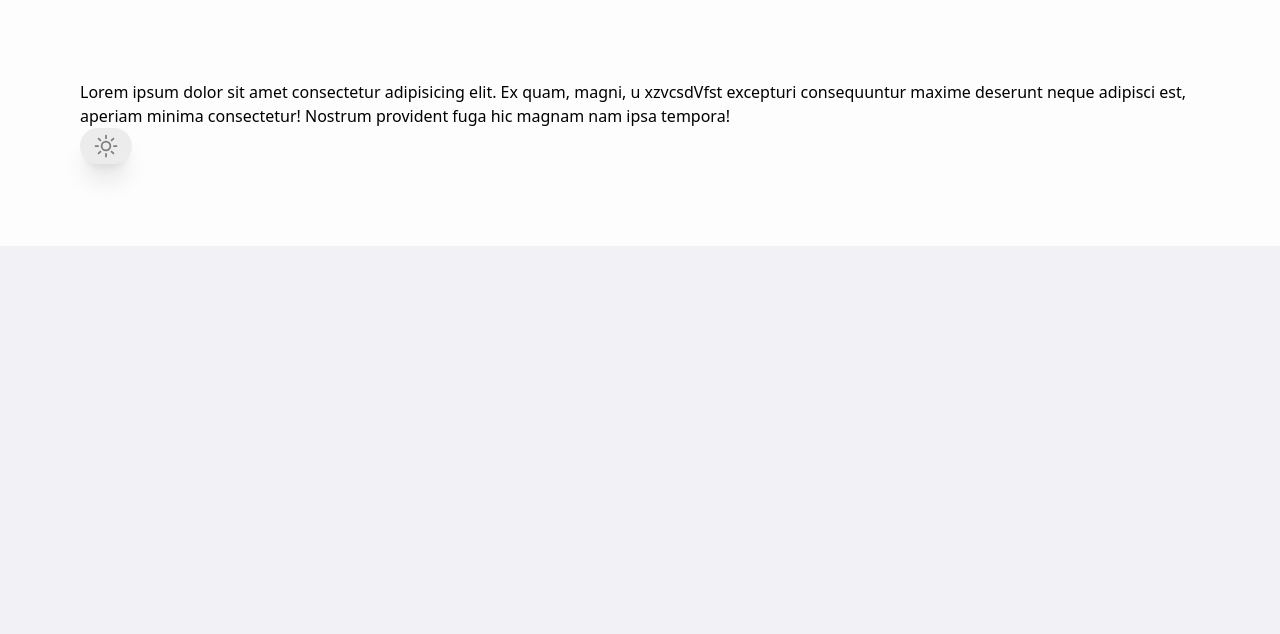
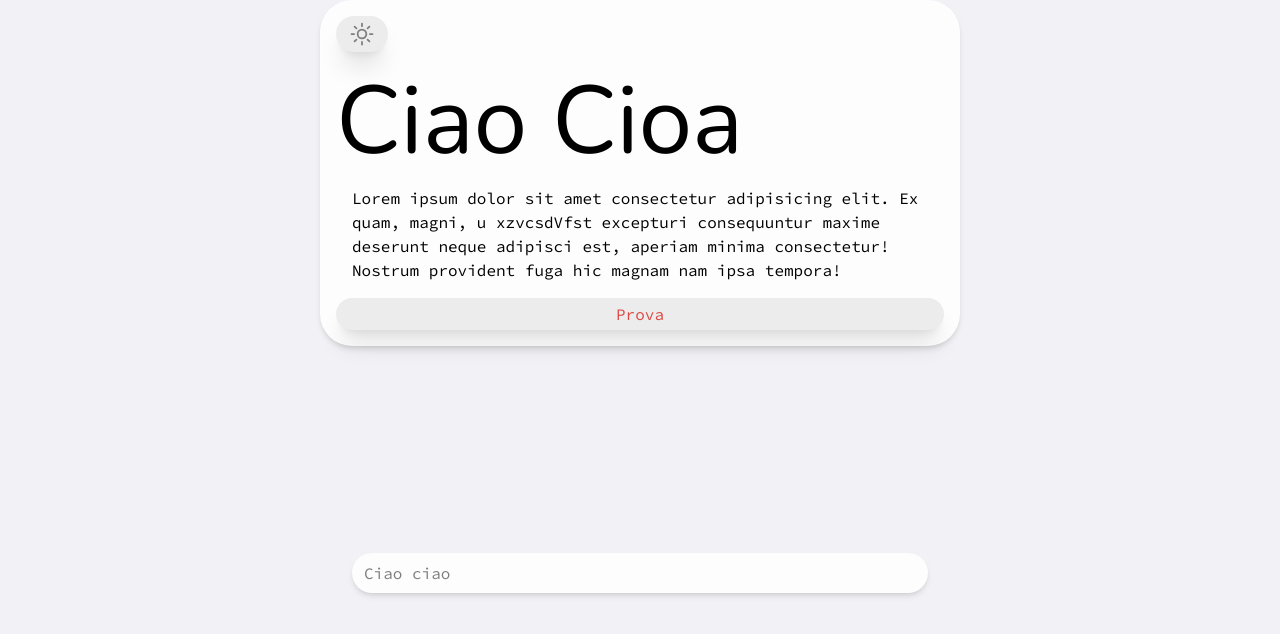
Before and after one commit to MicheleFamoso/d-haccp-v2, a React (Vite) app: page /sandbox in a window 1280 px wide. Shown: the top 634 px of the page. Built offline with nearby package versions, Linux system fonts and the light colour scheme.

Commit message:
Add SearchBar component and update Sandbox layout
Introduces a new SearchBar atom component and integrates it into the Sandbox component. Updates Sandbox layout and styling, applies custom fonts via Google Fonts in App.css, and enhances Button styling to use the new font.

```diff
--- a/src/App.css
+++ b/src/App.css
@@ -1,4 +1,8 @@
+@import url('https://fonts.googleapis.com/css2?family=Nunito:ital,wght@0,200..1000;1,200..1000&display=swap');
+@import url('https://fonts.googleapis.com/css2?family=Source+Code+Pro:ital,wght@0,200..900;1,200..900&display=swap');
 @import "tailwindcss";
+
+
 @custom-variant dark (&:where(.dark, .dark *));
 
 @theme{
@@ -16,7 +20,8 @@
 --color-btn-light:#ececec;
 --color-btn-dark:#2b2c2d;
 --color-accent-red:#de4742;
-
+--font-p: "Source Code Pro",sans-serif;
+--font-h:"Nunito",sans-serif;
 
 
 }
--- a/src/component/Sandbox.jsx
+++ b/src/component/Sandbox.jsx
@@ -1,19 +1,32 @@
-import Button from "./atoms/Button"
-import ThemeToggle from "./ThemeToggle"
+import Button from "./atoms/Button";
+import SearchBar from "./atoms/SearchBar";
+import ThemeToggle from "./ThemeToggle";
 
-const Sandbox =()=>{
-    return <div className="min-h-screen bg-bg-light ">
-        <div className="my-auto p-20 bg-section-light">
-
-
-
-
-                <h1 className="dark:text-accent-red">Lorem ipsum dolor sit amet consectetur adipisicing elit. Ex quam, magni, u xzvcsdVfst excepturi consequuntur maxime deserunt neque adipisci est, aperiam minima consectetur! Nostrum provident fuga hic magnam nam ipsa tempora!</h1>
-
-                <ThemeToggle/>
-
-        </div>
-
+const Sandbox = () => {
+  return (
+    <div className="min-h-screen flex flex-col justify-center    bg-bg-light dark:bg-bg-dark ">
+      <div className=" flex flex-col mx-auto p-4 rounded-4xl shadow-md  bg-section-light dark:bg-section-dark w-6/12">
+        <div className="mb-5">
+          <ThemeToggle />
+        </div>{" "}
+        <h2 className="font-h text-8xl">Ciao Cioa</h2>
+        <h1 className="dark:text-accent-red p-4 font-p">
+          Lorem ipsum dolor sit amet consectetur adipisicing elit. Ex quam,
+          magni, u xzvcsdVfst excepturi consequuntur maxime deserunt neque
+          adipisci est, aperiam minima consectetur! Nostrum provident fuga hic
+          magnam nam ipsa tempora!
+        </h1>
+        <Button
+        variant="secondary"
+        text={"Prova"}
+        ></Button>
+      </div>
+      <div className="m-auto">
+       <SearchBar
+       placeholder={"Ciao ciao"}
+       />
+      </div>
     </div>
-}
-export default Sandbox
+  );
+};
+export default Sandbox;
--- a/src/component/atoms/Button.jsx
+++ b/src/component/atoms/Button.jsx
@@ -1,4 +1,4 @@
-import React from "react"
+
 
 const VARIANTS ={
     primary:" dark:text-text-secondary-dark  text-text-secondary-light",
@@ -10,7 +10,7 @@ const Button =({text,variant = "primary", onClick})=>{
     return(
         <button
         onClick={onClick}
-        className={ `${variantClasses} bg-btn-light dark:bg-btn-dark  py-1 px-3 rounded-4xl  cursor-pointer hover:bg-bg-list-light dark:hover:bg-bg-list-dark shadow-xl`}
+        className={ `${variantClasses} bg-btn-light font-p dark:bg-btn-dark  py-1 px-3 rounded-4xl  cursor-pointer hover:bg-bg-list-light dark:hover:bg-bg-list-dark shadow-xl`}
         >{text}</button>
     )
 
--- /dev/null
+++ b/src/component/atoms/SearchBar.jsx
@@ -0,0 +1,13 @@
+const SearchBar =({value,onChange,placeholder})=>{
+    return(
+        <input
+          type="text"
+          value={value}
+          onChange={onChange}
+          placeholder={placeholder}
+          className="bg-section-light font-p text-black dark:text-white dark:bg-section-dark md:w-xl w-2xs py-2 px-3 rounded-4xl shadow-md focus:outline-2  focus:outline-btn-light dark:focus:outline-btn-dark "
+        />
+    )
+
+}
+export default SearchBar
```
